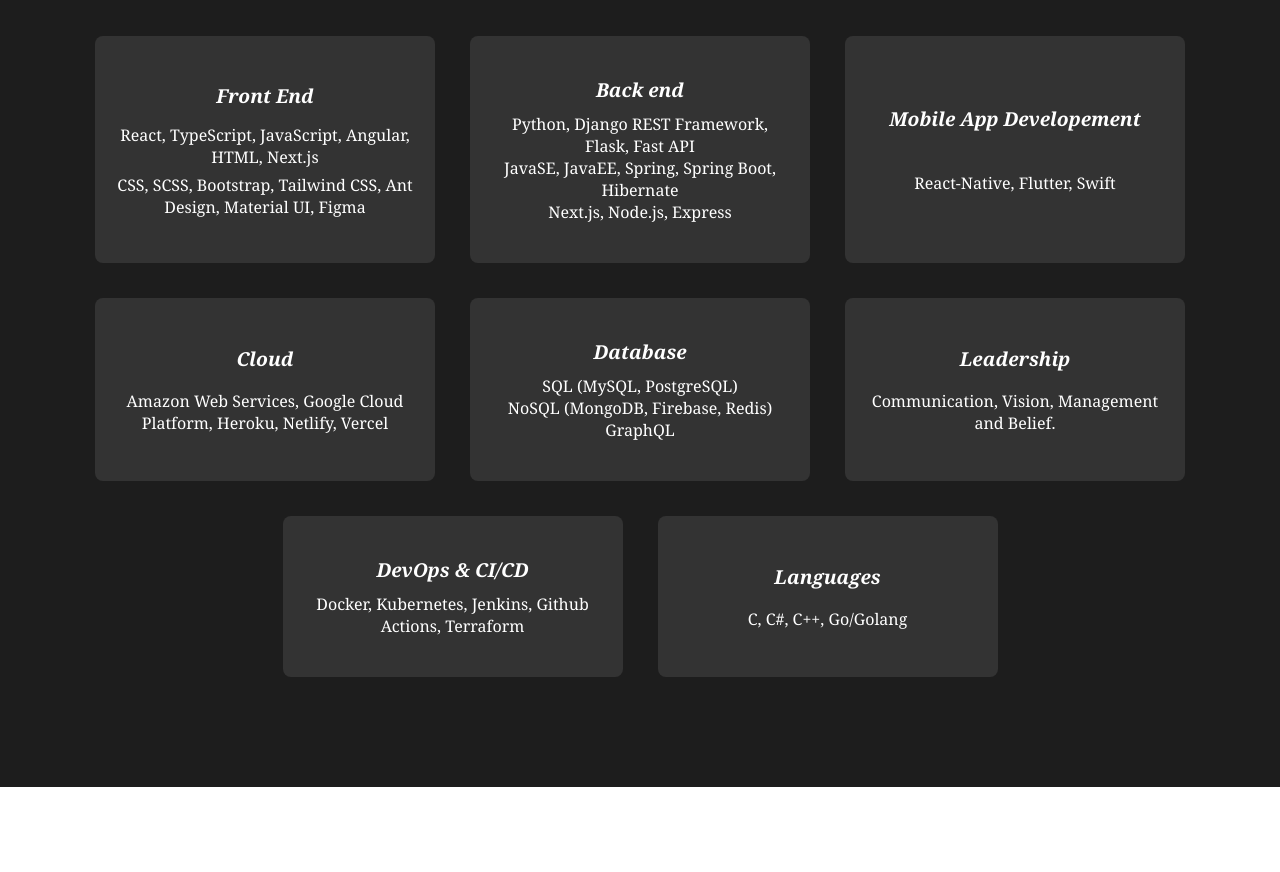
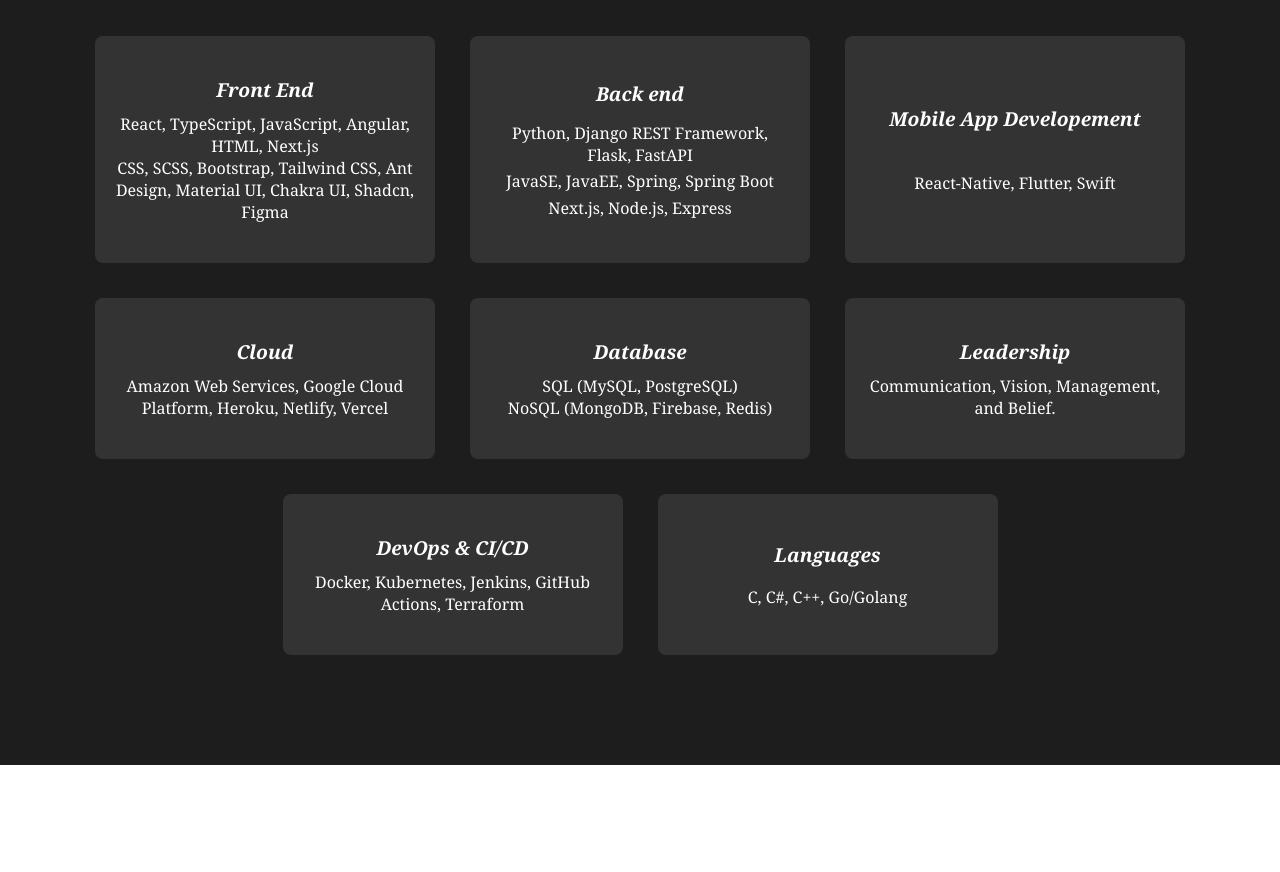
Before and after one commit to NishantGada/portfolio-v2, a React (Vite) app: page / in a window 1280 px wide. Shown: the part 1567-2439 px from the top of the page. Built offline with nearby package versions, Linux system fonts and the light colour scheme.

Commit message:
refactor: cleans up skils + fixes error in database skills

```diff
--- a/src/sections/Skills/Skills.jsx
+++ b/src/sections/Skills/Skills.jsx
@@ -10,12 +10,12 @@
         <div class="skill">
           <h2>Front End</h2>
           <p>React, TypeScript, JavaScript, Angular, HTML, Next.js</p>
-          <p>CSS, SCSS, Bootstrap, Tailwind CSS, Ant Design, Material UI, Figma</p>
+          <p>CSS, SCSS, Bootstrap, Tailwind CSS, Ant Design, Material UI, Chakra UI, Shadcn, Figma</p>
         </div>
         <div class="skill">
           <h2>Back end</h2>
-          <p>Python, Django REST Framework, Flask, Fast API</p>
-          <p>JavaSE, JavaEE, Spring, Spring Boot, Hibernate</p>
+          <p>Python, Django REST Framework, Flask, FastAPI</p>
+          <p>JavaSE, JavaEE, Spring, Spring Boot</p>
           <p>Next.js, Node.js, Express</p>
         </div>
         <div class="skill">
@@ -30,15 +30,14 @@
           <h2>Database</h2>
           <p>SQL (MySQL, PostgreSQL)</p>
           <p>NoSQL (MongoDB, Firebase, Redis)</p>
-          <p>GraphQL</p>
         </div>
         <div class="skill">
           <h2>Leadership</h2>
-          <p>Communication, Vision, Management and Belief. </p>
+          <p>Communication, Vision, Management, and Belief. </p>
         </div>
         <div class="skill">
           <h2>DevOps & CI/CD</h2>
-          <p>Docker, Kubernetes, Jenkins, Github Actions, Terraform</p>
+          <p>Docker, Kubernetes, Jenkins, GitHub Actions, Terraform</p>
         </div>
         <div class="skill">
           <h2>Languages</h2>
```
